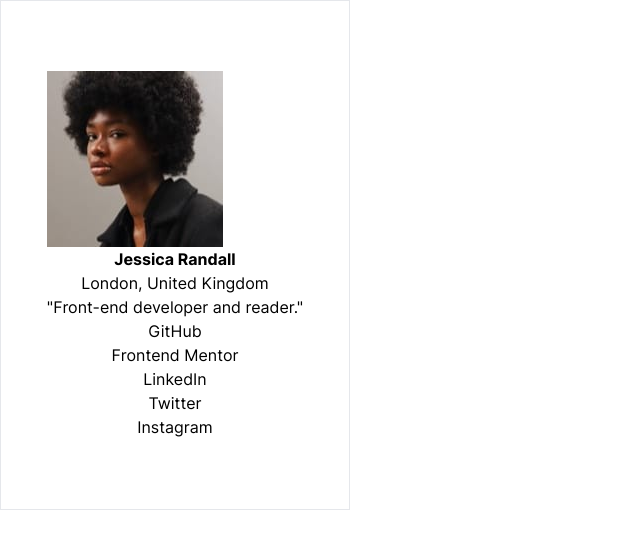
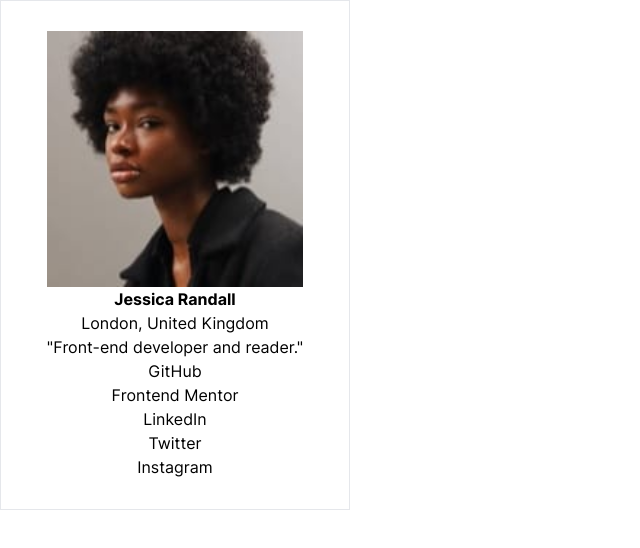
Before and after one commit to mehrnaz98/social-link-profile, a Vue app: page / in a window 1280 px wide. Shown: the top 548 px of the page, without its empty margins (0-640 px from the left). Built offline with nearby package versions, Linux system fonts and the light colour scheme.

Commit message:
Update BaseCard.vue

```diff
--- a/src/components/BaseCard.vue
+++ b/src/components/BaseCard.vue
@@ -2,7 +2,7 @@
   <section
     class="font-inter border w-[350px] h-[510px] flex flex-col justify-center items-center text-center"
   >
-    <div>
+    <div class="flex flex-col">
       <img src="../assets/images/avatar-jessica.jpeg" alt="" />
       <h2 class="font-bold">Jessica Randall</h2>
       <p>London, United Kingdom</p>
```
